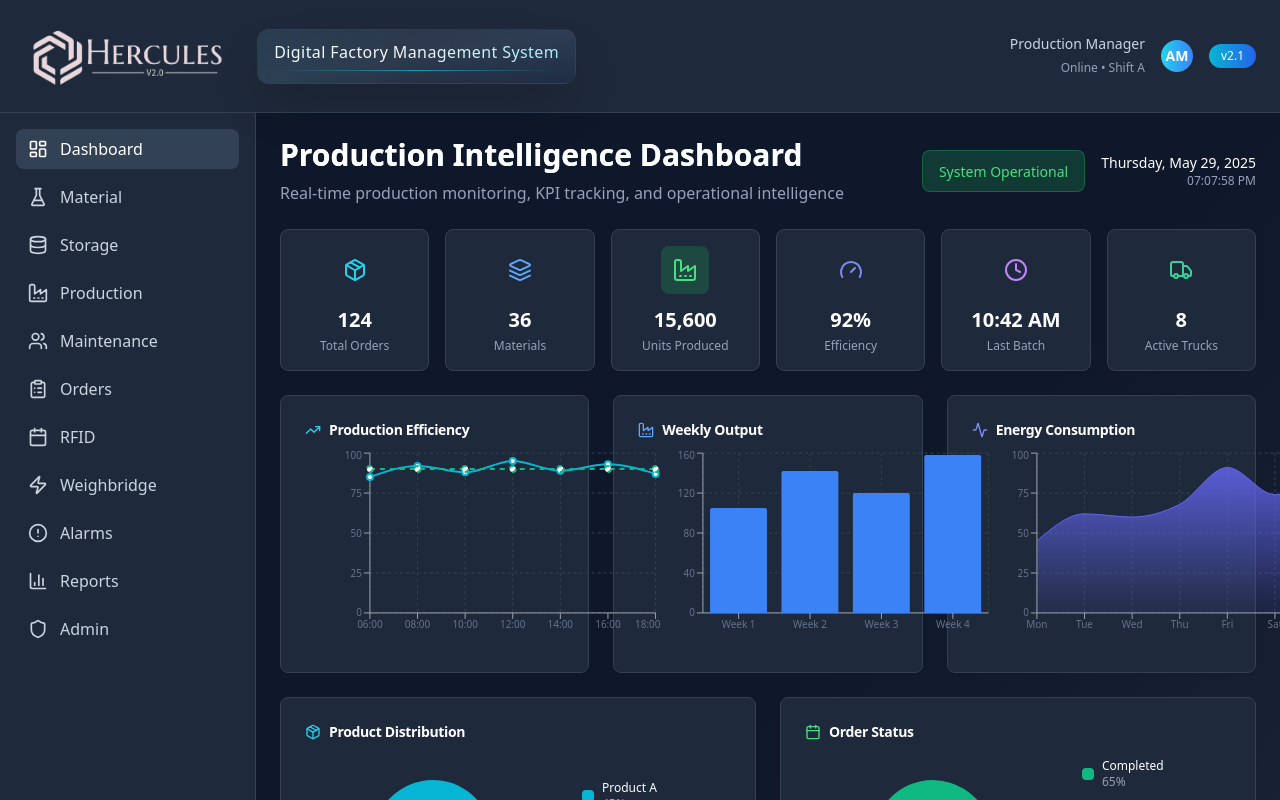
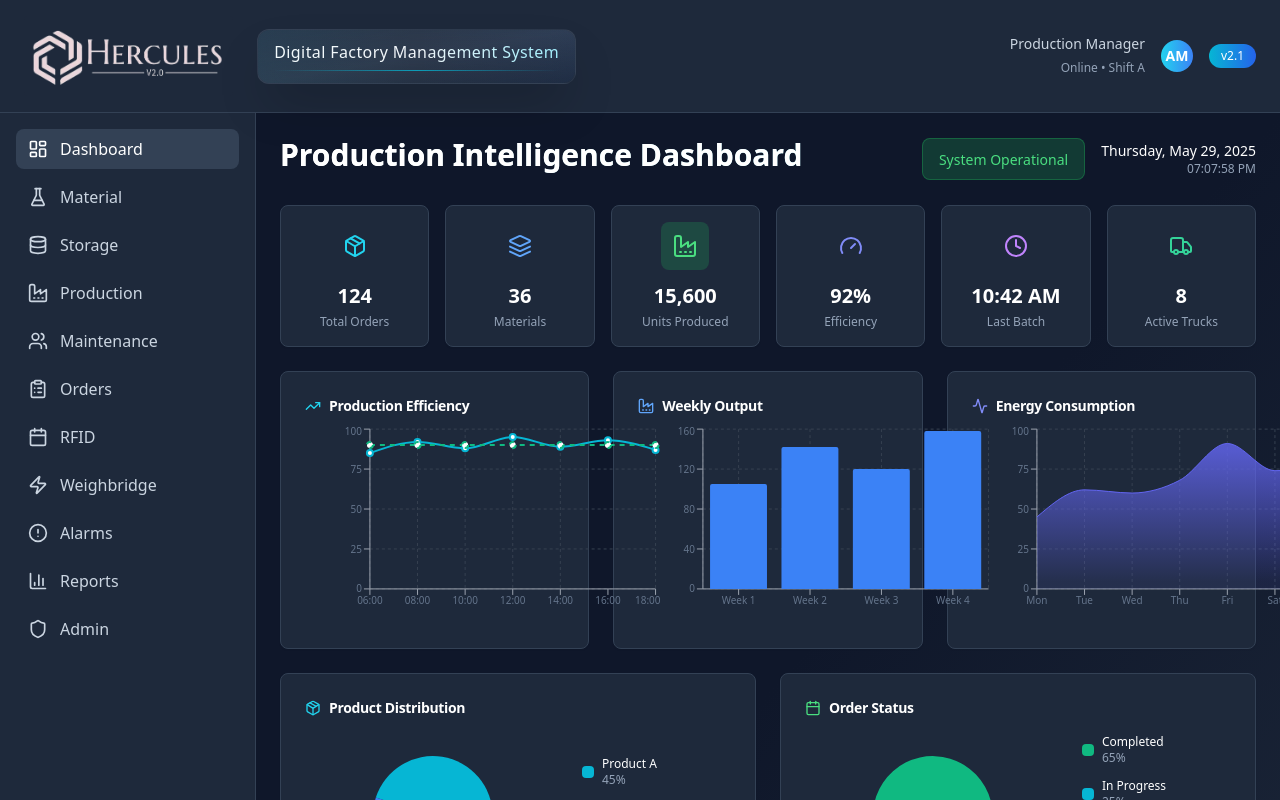
Before and after one commit to husam-hammami/hercules-fakieeh_DFMS, a React (Vite) app: page / in a window 1280 px wide. Shown: the top 800 px of the page. Built offline with nearby package versions, Linux system fonts and the light colour scheme.

Commit message:
Visual edit in Lovable
Edited UI in Lovable

```diff
--- a/src/pages/Index.tsx
+++ b/src/pages/Index.tsx
@@ -224,7 +224,7 @@ const Index = () => {
                 <h2 className="text-3xl font-bold text-white mb-2 bg-gradient-to-r from-white to-cyan-200 bg-clip-text text-transparent">
                   {getPageTitle()}
                 </h2>
-                <p className="text-slate-400">{getPageDescription()}</p>
+
               </div>
               {activeModule === "dashboard" && <div className="flex items-center gap-4">
                   <div className="px-4 py-2 bg-green-500/20 border border-green-500/30 rounded-lg">
```
